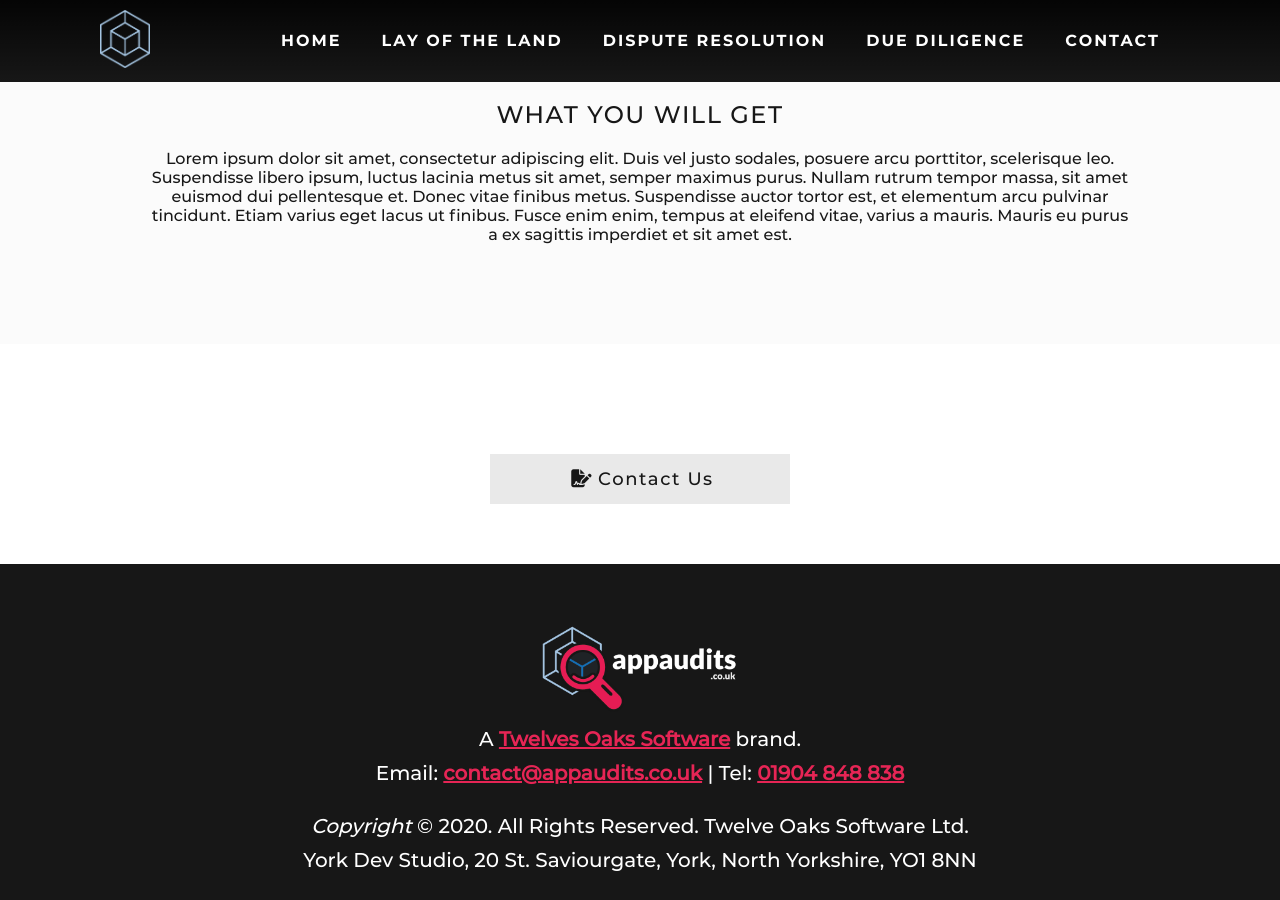
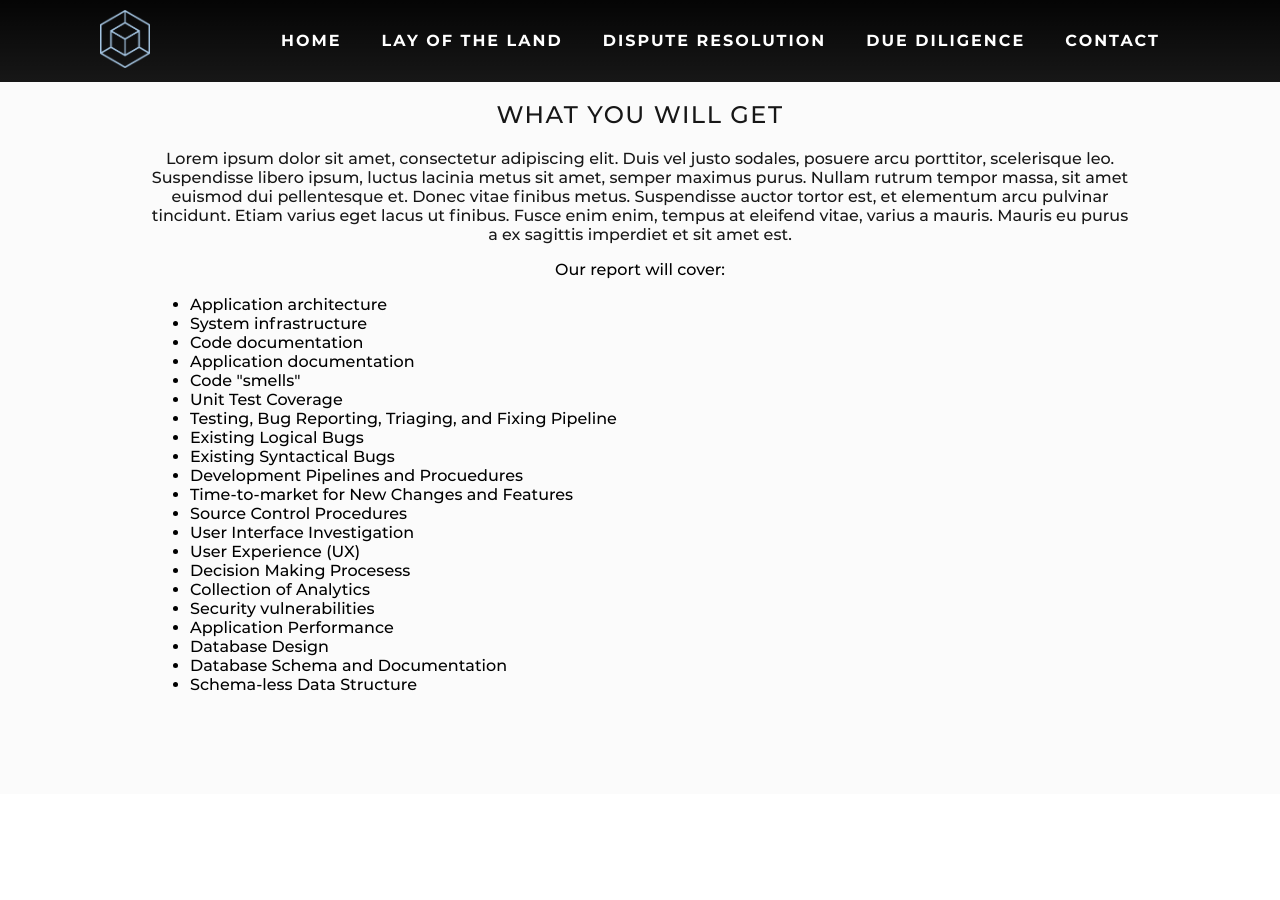
Before and after one commit to juliusyam/app-audits, a Jekyll site: the page built from _pages/lay-of-the-land.markdown, in a window 1280 px wide and 900 px high, scrolled down 944 px. Built offline with Jekyll 4.4.1, drawn with Linux system fonts in a browser that asks for light colours; nearby versions of some CDN libraries.

Commit message:
Extract report list

```diff
--- a/_includes/description.html
+++ b/_includes/description.html
@@ -9,6 +9,7 @@
     <section class="description-section">
         <h2>{{ page.title2 }}</h2>
         <p>{{ page.description2 }}</p>
+        {% include report.html %}
     </section>
 </section>
 
--- /dev/null
+++ b/_includes/report.html
@@ -0,0 +1,24 @@
+Our report will cover:
+<ul>
+    <li>Application architecture</li>
+    <li>System infrastructure</li>
+    <li>Code documentation</li>
+    <li>Application documentation</li>
+    <li>Code "smells"</li>
+    <li>Unit Test Coverage</li>
+    <li>Testing, Bug Reporting, Triaging, and Fixing Pipeline</li>
+    <li>Existing Logical Bugs</li>
+    <li>Existing Syntactical Bugs</li>
+    <li>Development Pipelines and Procuedures</li>
+    <li>Time-to-market for New Changes and Features</li>
+    <li>Source Control Procedures</li>
+    <li>User Interface Investigation</li>
+    <li>User Experience (UX)</li>
+    <li>Decision Making Procesess</li>
+    <li>Collection of Analytics</li>
+    <li>Security vulnerabilities</li>
+    <li>Application Performance</li>
+    <li>Database Design</li>
+    <li>Database Schema and Documentation</li>
+    <li>Schema-less Data Structure</li>
+</ul>
```
Also changed, not shown: _pages/due-diligence.markdown (+3 -30 lines), assets/css/style.scss (+0 -14 lines).
